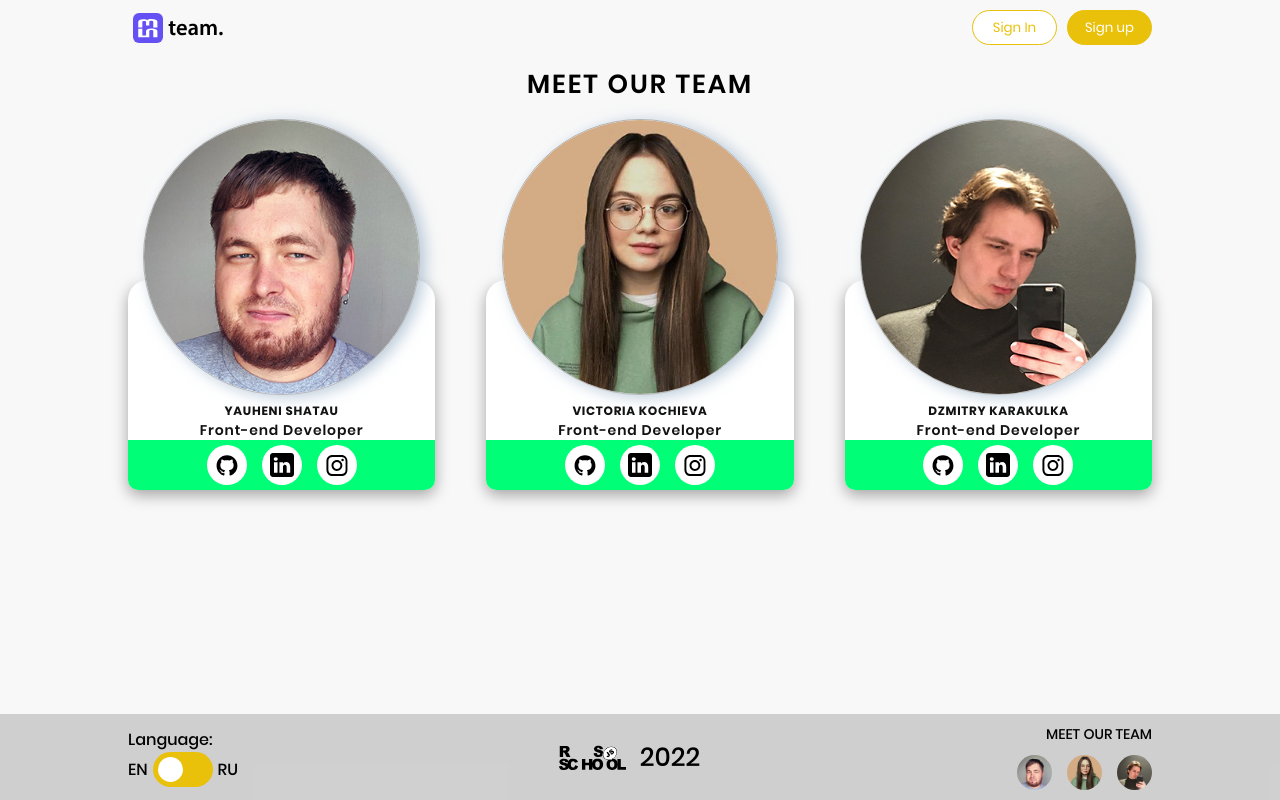
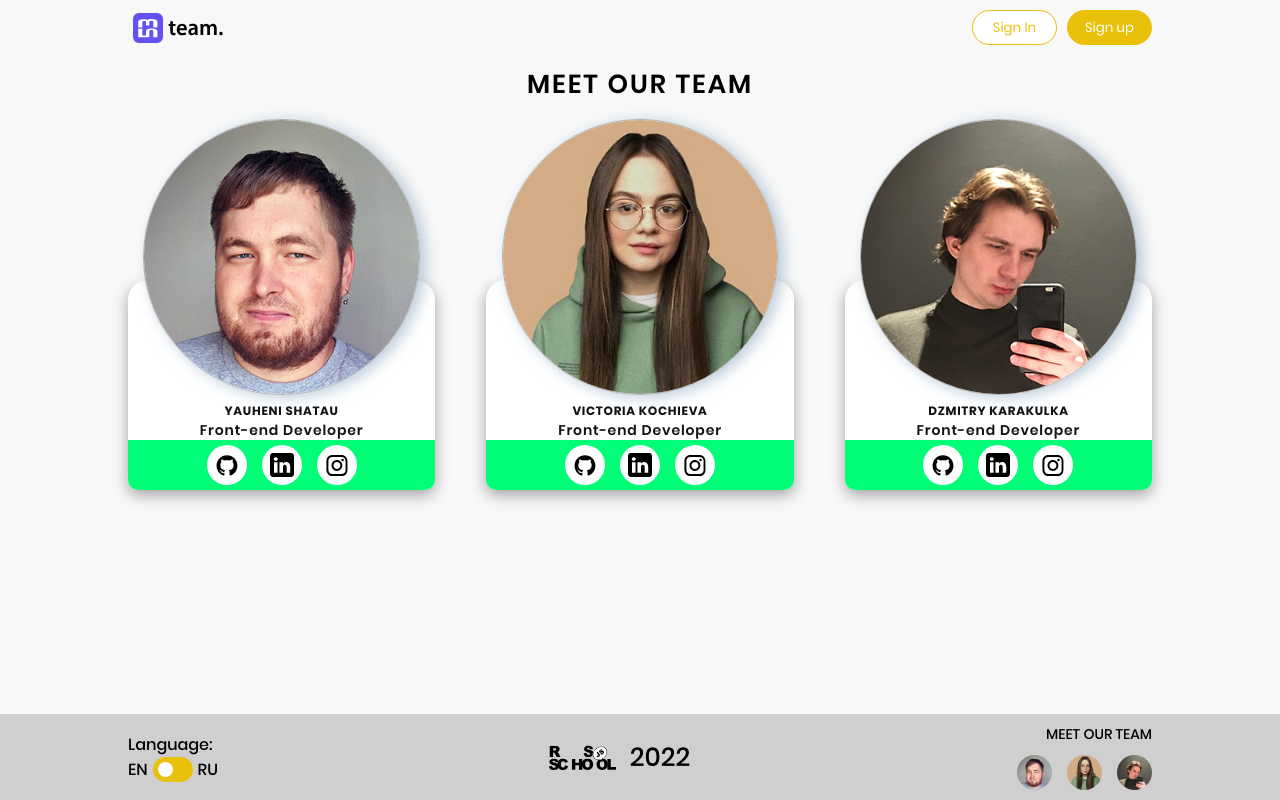
Before and after one commit to jack13only/project-management-app, a React (Create React App) app: page / in a window 1280 px wide. Built offline with nearby package versions, Linux system fonts and the light colour scheme; no server answers.

Commit message:
refactor: student 1 x2 (Thu, May 26, 2022 10:05:55 AM)

```diff
--- a/src/components/buttons/switcher/Switcher.scss
+++ b/src/components/buttons/switcher/Switcher.scss
@@ -13,8 +13,8 @@
 .switch {
   position: relative;
   display: inline-block;
-  width: $base * 12;
-  height: $base * 7;
+  width: $base * 8;
+  height: $base * 5;
 }
 
 .switch input {
@@ -38,8 +38,8 @@
 .slider:before {
   position: absolute;
   content: '';
-  height: $base * 5;
-  width: $base * 5;
+  height: $base * 3;
+  width: $base * 3;
   left: $base;
   bottom: $base;
   background-color: $color-white;
@@ -56,9 +56,9 @@ input:focus + .slider {
 }
 
 input:checked + .slider:before {
-  -webkit-transform: translateX($base * 5);
-  -ms-transform: translateX($base * 5);
-  transform: translateX($base * 5);
+  -webkit-transform: translateX($base * 3);
+  -ms-transform: translateX($base * 3);
+  transform: translateX($base * 3);
 }
 
 .slider.round {
```
